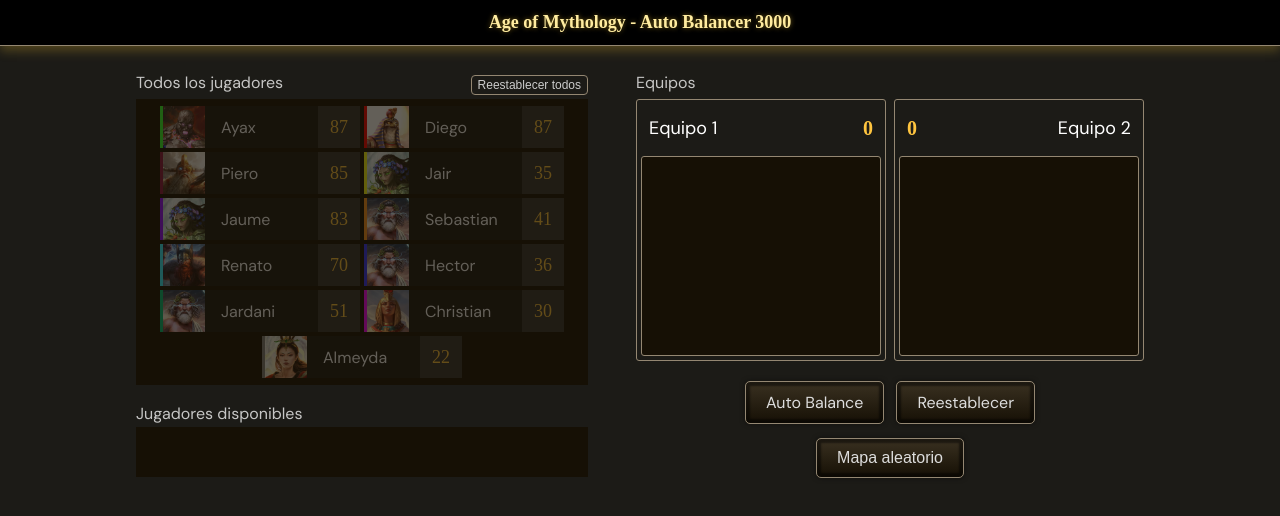
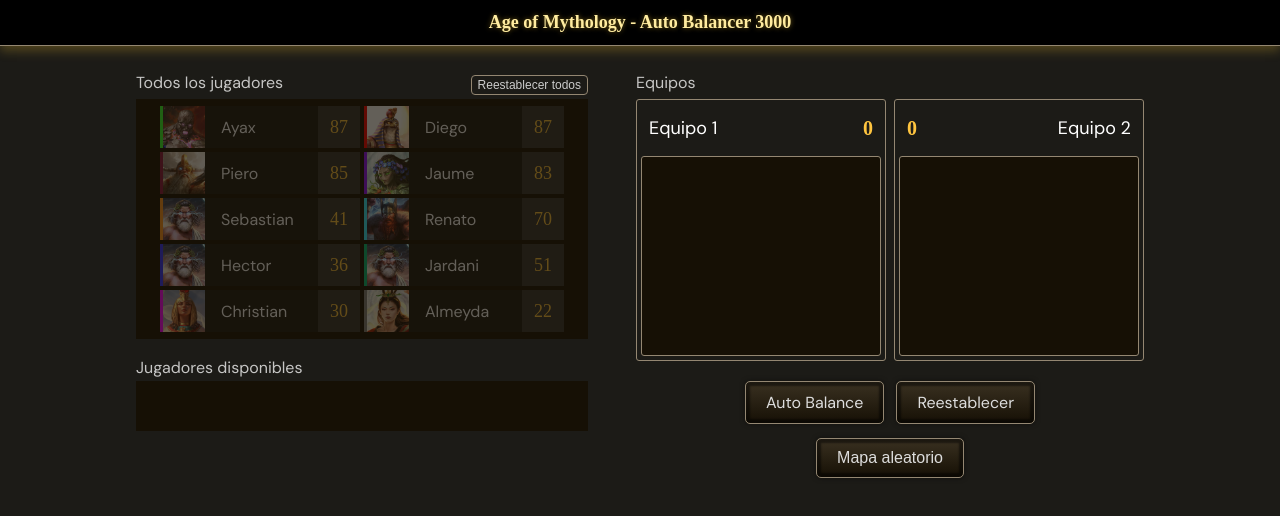
Before and after one commit to devapeu/team-maker, a Vue app: page / in a window 1280 px wide. Shown: the top 516 px of the page. Built offline with nearby package versions, Linux system fonts and the light colour scheme; a web font is replaced by a local one.

Commit message:
exclude inactive player

```diff
--- a/src/data/players.js
+++ b/src/data/players.js
@@ -50,23 +50,23 @@
     main: "odin",
     color: "#8e1942",
   },
-  {
-    id: 4,
-    name: "Jair",
-    scores: {
-      attack: 30,
-      defense: 40,
-      strategy: 10,
-      speed: 30,
-      macro: 40,
-      micro: 30,
-      mentality: 30,
-      push: 70,
-    },
-    profile_id: 1074875183,
-    main: "gaia",
-    color: "#ffff19",
-  },
+  // {
+  //   id: 4,
+  //   name: "Jair",
+  //   scores: {
+  //     attack: 30,
+  //     defense: 40,
+  //     strategy: 10,
+  //     speed: 30,
+  //     macro: 40,
+  //     micro: 30,
+  //     mentality: 30,
+  //     push: 70,
+  //   },
+  //   profile_id: 1074875183,
+  //   main: "gaia",
+  //   color: "#ffff19",
+  // },
   {
     id: 5,
     name: "Jaume",
```
